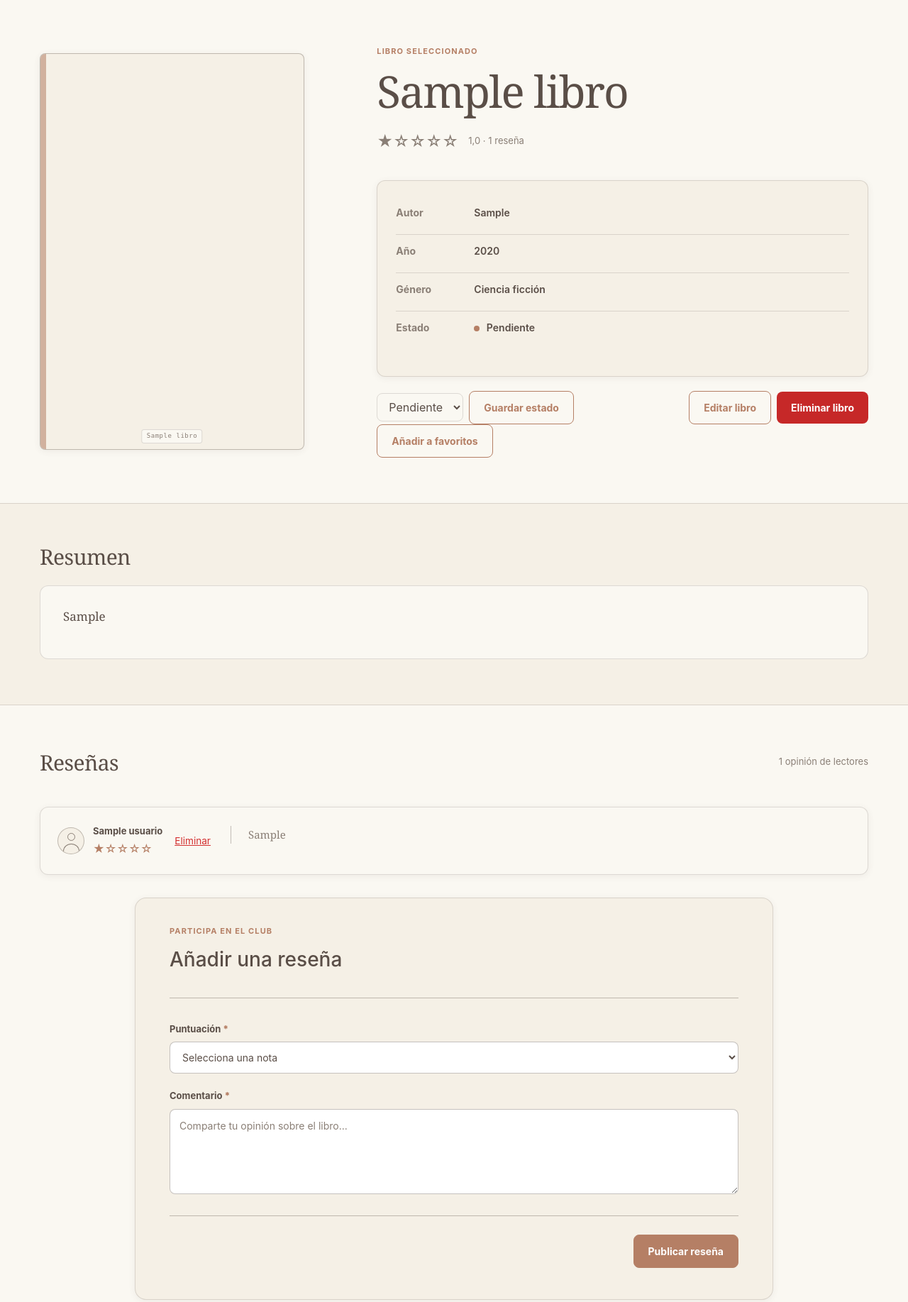
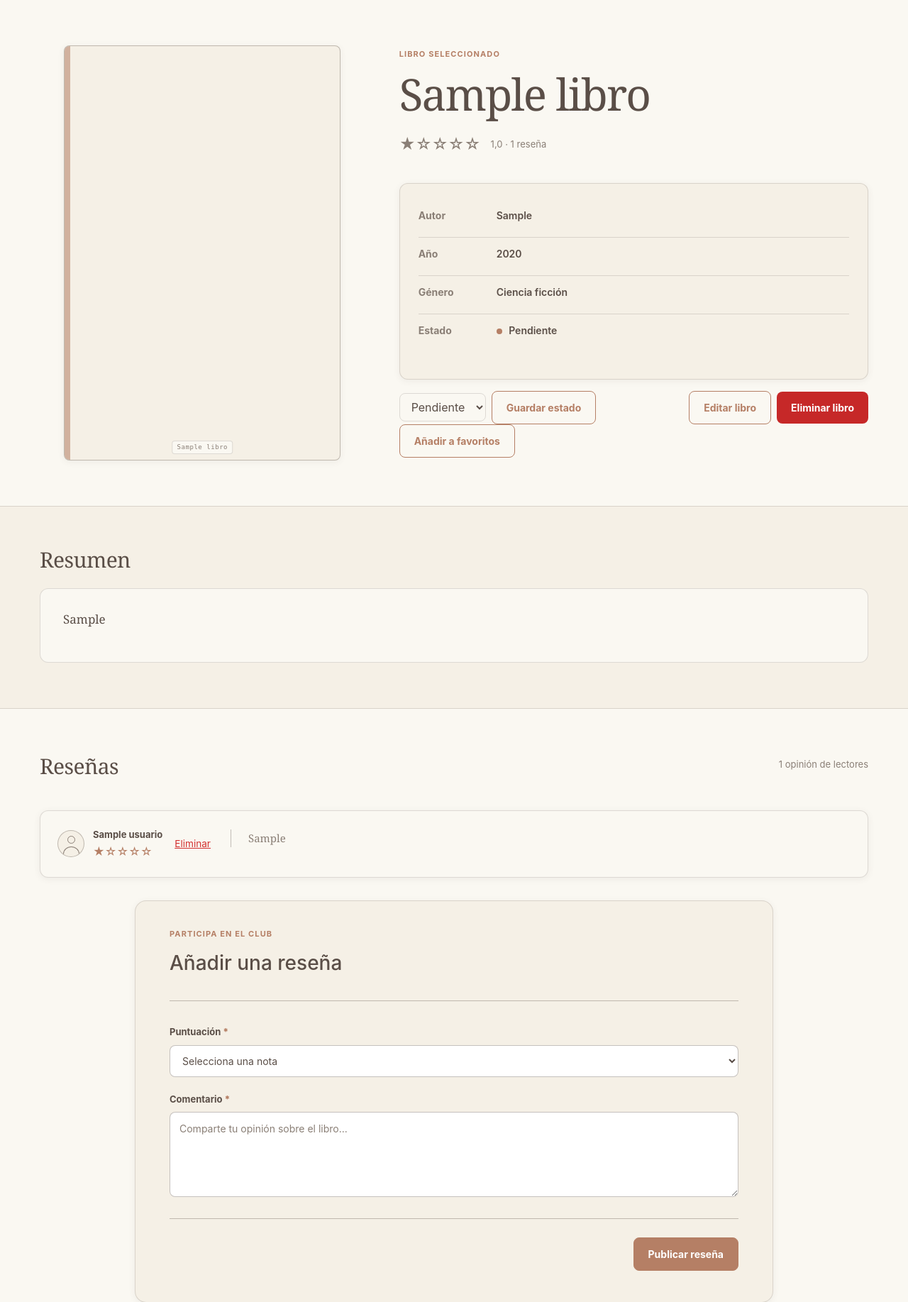
Before and after one commit to adribarrera/la-estanteria, a PHP site: page /detalle.php?id=1 in a window 1280 px wide. Shown: the part 147-1982 px from the top of the page at 71% size. Run offline with PHP 8.4, Linux system fonts and the light colour scheme; the visitor is signed in with stand-in values (Sample User, id 1); tables that the repository leaves empty hold one stand-in row (values such as "Sample post"); a stand-in replaces the project's code that opens the database connection; some libraries are stand-ins or nearby versions.

Commit message:
refactor: use Bootstrap grid and flex utilities on book detail page #17

```diff
--- a/assets/css/styles.css
+++ b/assets/css/styles.css
@@ -579,13 +579,6 @@ button {
 .seccion-detalle {
     padding-top: 64px;
     padding-bottom: 64px;
-}
-
-.detalle-rejilla {
-    display: grid;
-    grid-template-columns: minmax(260px, 0.7fr) 1.3fr;
-    gap: clamp(48px, 8vw, 120px);
-    align-items: center;
 }
 
 .detalle-portada {
@@ -1232,23 +1225,6 @@ button {
     margin-top: 2rem;
 }
 
-.detalle-acciones-gestion {
-    margin-top: 1.25rem;
-    display: flex;
-    flex-wrap: wrap;
-    gap: 12px;
-    align-items: center;
-    justify-content: space-between;
-}
-
-.form-estado-rapido,
-.detalle-botones-crud,
-.form-inline-crud {
-    display: flex;
-    gap: 8px;
-    align-items: center;
-}
-
 .form-estado-rapido select {
     padding: 8px 12px;
     border-radius: 8px;
@@ -1266,10 +1242,6 @@ button {
 
 .btn-peligro:hover {
     background-color: #b71c1c;
-}
-
-.form-borrar-resena {
-    margin-left: auto;
 }
 
 .btn-texto-peligro {
--- a/detalle.php
+++ b/detalle.php
@@ -215,7 +215,9 @@ require_once __DIR__ . "/includes/header.php";
                 </div>
             <?php endif; ?>
 
-            <div class="detalle-rejilla">
+            <!-- Rejilla de Bootstrap. Portada 5/12 e información 7/12 desde md (768px). En móvil una debajo de otra -->
+            <div class="row g-5 align-items-center">
+                <div class="col-md-5">
                     <div class="detalle-portada">
                         <div class="portada">
                             <?php if ($tieneImagen): ?>
@@ -225,8 +227,9 @@ require_once __DIR__ . "/includes/header.php";
                             <?php endif; ?>
                         </div>
                     </div>
+                </div>
 
-                <div class="info-libro">
+                <div class="col-md-7 info-libro">
                     <p class="sobretitulo">Libro seleccionado</p>
                     <h1><?= escapar($libro["titulo"]) ?></h1>
 
@@ -265,8 +268,10 @@ require_once __DIR__ . "/includes/header.php";
                     </div>
 
                     <?php if ($usuarioLogueado !== null): ?>
-                        <div class="detalle-acciones-gestion">
+                        <!-- Utilidades flex de Bootstrap. Estado a la izquierda, editar/eliminar a la derecha. Si no cabe, baja de línea -->
+                        <div class="d-flex flex-wrap align-items-center justify-content-between gap-3 mt-3">
                             <!-- Formulario para actualizar el estado -->
+                            <form action="detalle.php?id=<?= $idLibro ?>" method="post" class="form-estado-rapido d-flex align-items-center gap-2">
                             <form action="detalle.php?id=<?= $idLibro ?>" method="post" class="form-estado-rapido">
                                 <input type="hidden" name="accion" value="actualizar_estado">
                                 <label class="sr-only" for="select-estado">Cambiar estado de lectura</label>
@@ -281,9 +286,9 @@ require_once __DIR__ . "/includes/header.php";
                             </form>
 
                             <!-- Enlace a edición completa y formulario para borrar -->
-                            <div class="detalle-botones-crud">
+                            <div class="d-flex align-items-center gap-2">
                                 <a href="formulario.php?id=<?= $idLibro ?>" class="btn btn-secundario">Editar libro</a>
-                                <form action="detalle.php?id=<?= $idLibro ?>" method="post" class="form-inline-crud">
+                                <form action="detalle.php?id=<?= $idLibro ?>" method="post">
                                     <input type="hidden" name="accion" value="eliminar_libro">
                                     <button type="submit" class="btn btn-peligro">Eliminar libro</button>
                                 </form>
@@ -338,7 +343,8 @@ require_once __DIR__ . "/includes/header.php";
                                 </div>
 
                                 <?php if ($esAutorResena): ?>
-                                    <form action="detalle.php?id=<?= $idLibro ?>" method="post" class="form-borrar-resena">
+                                    <!-- ms-auto (margin-start: auto) lo empuja al extremo derecho de la cabecera de la reseña -->
+                                    <form action="detalle.php?id=<?= $idLibro ?>" method="post" class="ms-auto">
                                         <input type="hidden" name="accion" value="eliminar_resena">
                                         <input type="hidden" name="id_resena" value="<?= (int) $resena["id_resena"] ?>">
                                         <button type="submit" class="btn-texto-peligro" aria-label="Eliminar mi reseña">Eliminar</button>
@@ -360,7 +366,7 @@ require_once __DIR__ . "/includes/header.php";
                 <?php if ($usuarioLogueado === null): ?>
                     <div class="caja-resumen">
                         <p>Para publicar tu valoración necesitas entrar con tu cuenta del club.</p>
-                        <a href="login.php" class="btn btn-primario" style="margin-top: 12px;">Iniciar sesión o registrarse</a>
+                        <a href="login.php" class="btn btn-primario mt-3">Iniciar sesión o registrarse</a>
                     </div>
                 <?php else: ?>
                     <form id="form-resena" action="detalle.php?id=<?= $idLibro ?>" method="post">
```
Lines whose indentation alone changed are shown as unchanged.
